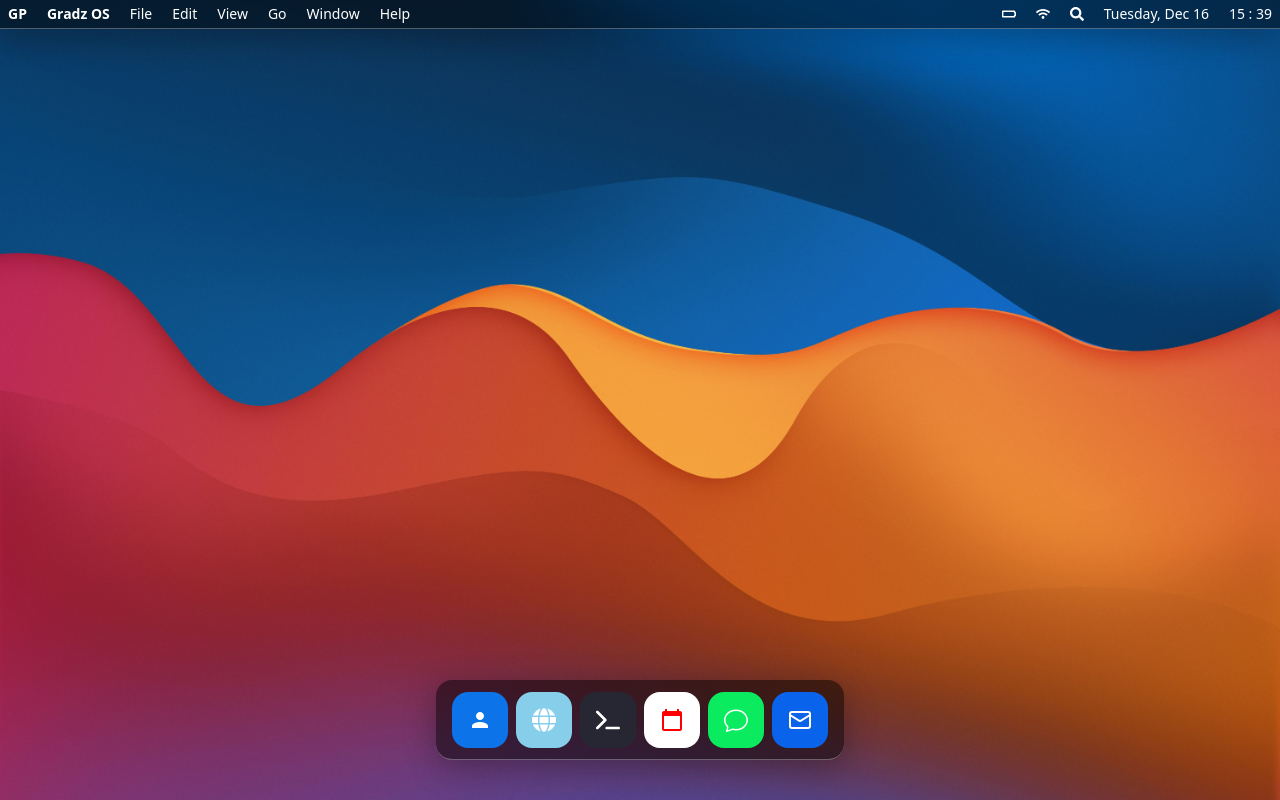
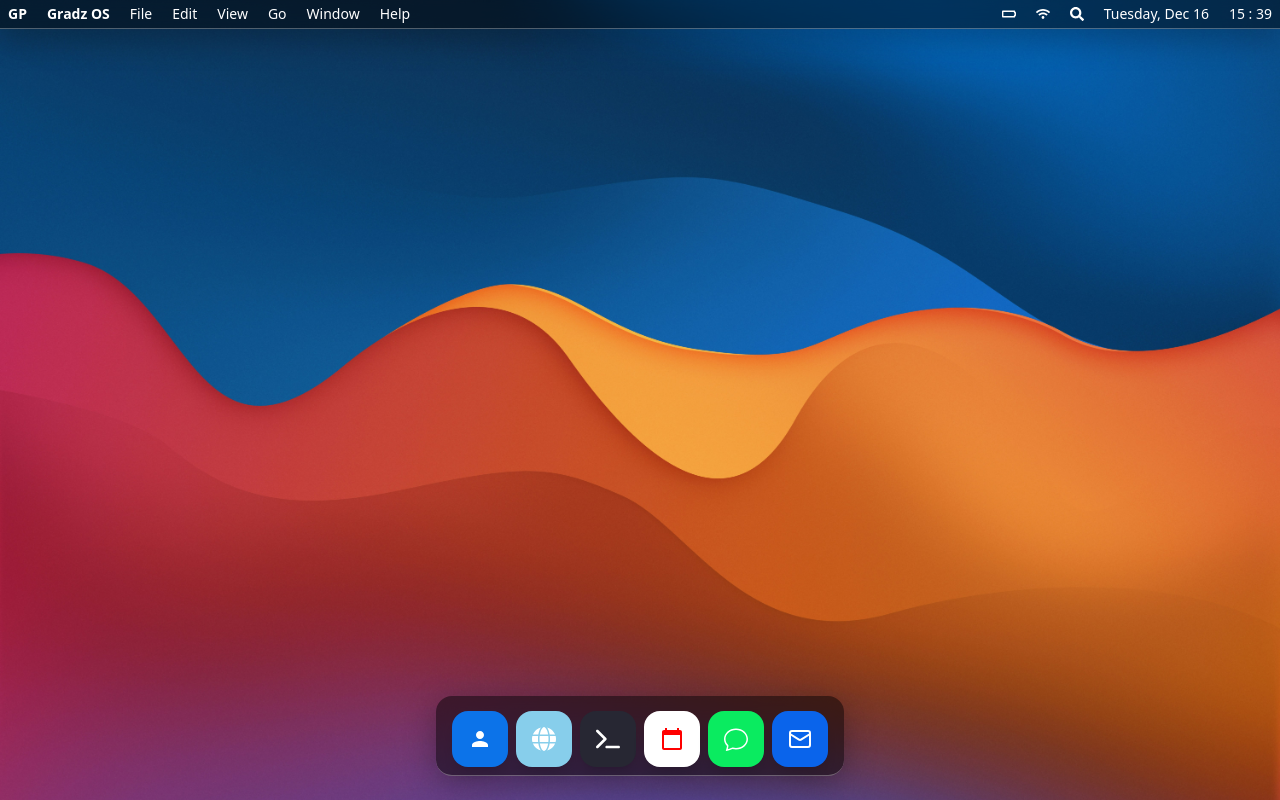
Before and after one commit to codewithgradi/portfolio-v2, a Next.js app: page / in a window 1280 px wide. Built offline with nearby package versions, Linux system fonts and the light colour scheme.

Commit message:
added final fixes

```diff
--- a/app/globals.css
+++ b/app/globals.css
@@ -1 +1,22 @@
 @import "tailwindcss";
+
+@tailwind base;
+@tailwind components;
+@tailwind utilities;
+
+/* Custom macOS Loading Bar Animation */
+@keyframes macProgress {
+  0% {
+    width: 0%;
+  }
+  50% {
+    width: 65%;
+  }
+  100% {
+    width: 100%;
+  }
+}
+
+.animate-macProgress {
+  animation: macProgress 1s ease-in-out forwards;
+}
--- a/app/layout.tsx
+++ b/app/layout.tsx
@@ -1,26 +1,65 @@
-import type { Metadata } from "next";
+"use client";
+
+import { useState, useEffect } from "react";
+import Image from "next/image";
 import { Roboto_Condensed } from "next/font/google";
+import { FaApple } from "react-icons/fa";
 import "./globals.css";
+
+// 1. Optimize background image import directly
+import bgImage from "../public/background.jpg";
 
 const roboto = Roboto_Condensed({
   variable: "--font-roboto-condensed",
   subsets: ["latin"],
 });
 
-export const metadata: Metadata = {
-  title: "Gradi Puata | Portfolio Website",
-  description: "This is my portfolio website",
-};
-
 export default function RootLayout({
   children,
 }: Readonly<{
   children: React.ReactNode;
 }>) {
+  const [loading, setLoading] = useState(true);
+
+  useEffect(() => {
+    // Hide macOS loader after 1 second
+    const timer = setTimeout(() => {
+      setLoading(false);
+    }, 1000);
+
+    return () => clearTimeout(timer);
+  }, []);
+
   return (
     <html lang="en">
-      <body className={`${roboto.variable} antialiased overflow-x-hidden`}>
-        {children}
+      <body
+        className={`${roboto.variable} antialiased overflow-x-hidden relative bg-black min-h-screen`}
+      >
+        {loading ? (
+          <div className="fixed inset-0 z-50 flex flex-col items-center justify-center bg-black text-white transition-opacity duration-500">
+            <FaApple className="text-6xl mb-8 animate-pulse text-neutral-200" />
+
+            <div className="w-48 h-1 bg-neutral-800 rounded-full overflow-hidden">
+              <div className="h-full bg-neutral-200 rounded-full animate-macProgress" />
+            </div>
+          </div>
+        ) : (
+          <>
+            <div className="fixed inset-0 -z-10 w-full h-full">
+              <Image
+                src={bgImage}
+                alt="Background"
+                fill
+                priority
+                quality={75}
+                sizes="100vw"
+                className="object-cover object-center"
+              />
+            </div>
+
+            <main className="relative z-10">{children}</main>
+          </>
+        )}
       </body>
     </html>
   );
--- a/components/About.tsx
+++ b/components/About.tsx
@@ -90,9 +90,9 @@ const About = () => {
     : "";
 
   return (
-    <section className="lg:flex justify-between w-full max-w-6xl mx-auto overflow-x-hidden bg-neutral-950 border border-neutral-800 rounded-xl">
+    <section className="lg:flex justify-between w-full max-w-6xl mx-auto overflow-x-hidden  border border-neutral-800 rounded-xl">
       {/* Sidebar / Navigation */}
-      <div className="p-4 space-y-3 bg-neutral-900 border-b lg:border-b-0 lg:border-r border-neutral-800 min-w-[200px]">
+      <div className="p-4 space-y-3 border-b lg:border-b-0 lg:border-r border-neutral-800 min-w-[200px]">
         <h1 className="text-xs text-neutral-400 font-semibold tracking-wider">
           FAVOURITES
         </h1>
--- a/components/Navbar.tsx
+++ b/components/Navbar.tsx
@@ -1,132 +1,159 @@
-'use client'
-import { useState } from 'react';
-import { FaTerminal, FaGlobe } from 'react-icons/fa6';
-// Assuming '@/config/styles.module.css' contains the necessary .glassEffect style
-import styles from '@/config/styles.module.css';
-import { LuMail } from 'react-icons/lu';
-import { BsChat } from 'react-icons/bs';
-import { MdCalendarToday, MdPerson } from 'react-icons/md';
+"use client";
+import { useState } from "react";
+import { FaTerminal, FaGlobe } from "react-icons/fa6";
+import styles from "@/config/styles.module.css";
+import { LuMail } from "react-icons/lu";
+import { BsChat } from "react-icons/bs";
+import { MdCalendarToday, MdPerson } from "react-icons/md";
 
-// Ensure these components are available in their respective paths
 import Window from "@/components/Window";
 import About from "@/components/About";
-import Contact from './Contact';
-import Chat from './Chat';
-import Experience from './Experience';
-import Skills from './Skills';
-import Projects from './Projects';
-
+import Contact from "./Contact";
+import Chat from "./Chat";
+import Experience from "./Experience";
+import Skills from "./Skills";
+import Projects from "./Projects";
 
 const Navbar = () => {
+  // ID of the window currently in focus
   const [activeWindowId, setActiveWindowId] = useState<number | null>(null);
-
-    const handleClose = () => {
-        setActiveWindowId(null);
-    };
-
-    const handleMinimize = () => {
-        setActiveWindowId(null);
-    };
-
-    const windowActions = [
-        { id: 1, color: 'red', icon: 'x', action: handleClose },
-        { id: 2, color: 'orange', icon: '-', action: handleMinimize },
-        { id: 3, color: 'green', icon: '/', action: () => {/* Maximize logic */ } },
-    ];
+  // Array of window IDs that are minimized
+  const [minimizedWindowIds, setMinimizedWindowIds] = useState<number[]>([]);
 
   const data = [
     {
       id: 1,
       icon: <MdPerson />,
-            background: '#0c73e9',
-            text: 'white',
+      background: "#0c73e9",
+      text: "white",
       title: "About Me",
       component: About,
     },
     {
       id: 2,
       icon: <FaGlobe />,
-            background: 'skyblue',
-            text: 'white',
+      background: "skyblue",
+      text: "white",
       title: "My Projects",
       component: Projects,
     },
     {
       id: 3,
       icon: <FaTerminal />,
-            background: '#272733',
-            text: 'white',
+      background: "#272733",
+      text: "white",
       title: "Skills & Terminal",
       component: Skills,
     },
     {
       id: 4,
       icon: <MdCalendarToday />,
-            background: 'white',
-            text: 'red',
+      background: "white",
+      text: "red",
       title: "Work Experience",
       component: Experience,
     },
     {
       id: 5,
       icon: <BsChat />,
-            background: '#0aeb60',
-            text: 'white',
+      background: "#0aeb60",
+      text: "white",
       title: "Chat Bot",
       component: Chat,
     },
     {
       id: 6,
       icon: <LuMail />,
-            background: '#0a64eb',
-            text: 'white',
+      background: "#0a64eb",
+      text: "white",
       title: "Contact",
       component: Contact,
     },
   ];
 
-    const ActiveComponent = data.find(d => d.id === activeWindowId);
+  // Handle clicking a dock icon
+  const handleIconClick = (id: number) => {
+    if (activeWindowId === id) {
+      // If already open and focused, minimize it
+      setMinimizedWindowIds((prev) => [...prev, id]);
+      setActiveWindowId(null);
+    } else {
+      // If minimized or closed, open/restore it
+      setMinimizedWindowIds((prev) =>
+        prev.filter((windowId) => windowId !== id),
+      );
+      setActiveWindowId(id);
+    }
+  };
+
+  // Red Button (X): Completely closes the window
+  const handleClose = (id: number) => {
+    if (activeWindowId === id) setActiveWindowId(null);
+    setMinimizedWindowIds((prev) => prev.filter((windowId) => windowId !== id));
+  };
+
+  // Orange Button (-): Minimizes the window to the dock
+  const handleMinimize = (id: number) => {
+    setMinimizedWindowIds((prev) => [...prev, id]);
+    setActiveWindowId(null);
+  };
+
+  const ActiveComponent = data.find((d) => d.id === activeWindowId);
 
   return (
     <>
-            <nav className={`${styles.glassEffect}
-                fixed bottom-10 left-0 right-0 m-auto
+      {/* macOS Dock Navbar */}
+      <nav
+        className={`${styles.glassEffect}
+                fixed bottom-6 left-0 right-0 m-auto
                 px-2 sm:px-4 space-x-1 sm:space-x-2
-                py-3 rounded-2xl items-end h-16 sm:h-20
-                w-fit flex z-50`}>
+                py-2 rounded-2xl items-end h-16 sm:h-20
+                w-fit flex z-50`}
+      >
+        {data.map((d) => {
+          const isOpen = activeWindowId === d.id;
+          const isMinimized = minimizedWindowIds.includes(d.id);
 
-                {data.map(d => (
+          return (
             <div
               key={d.id}
-                        className='text-xl text-black group mt-auto'
-                        onClick={() => setActiveWindowId(d.id)} // Set the active window ID on click
+              className="relative flex flex-col items-center group mt-auto cursor-pointer"
+              onClick={() => handleIconClick(d.id)}
             >
               <p
-                            style={{background:d.background, color:d.text}}
-                            className='font-bold rounded-2xl transition cursor-pointer
-                            duration-300 ease-in-out transform group-hover:-translate-y-1
-                            text-xl sm:text-2xl
+                style={{ background: d.background, color: d.text }}
+                className="font-bold rounded-2xl transition duration-300 ease-in-out transform group-hover:-translate-y-2
+                                text-xl sm:text-2xl p-3 sm:p-4 hover:scale-110 shadow-lg"
+              >
+                {d.icon}
+              </p>
 
-                            p-3 sm:p-4 hover:scale-110' // Added small scale for better bounce effect
-                        >
-                            { d.icon}
-                        </p>
+              {/* macOS-style Dot Indicator */}
+              {(isOpen || isMinimized) && (
+                <span
+                  className={`w-1.5 h-1.5 rounded-full absolute -bottom-2 transition-all ${
+                    isOpen ? "bg-white scale-125" : "bg-white/40"
+                  }`}
+                />
+              )}
             </div>
-                ))}
+          );
+        })}
       </nav>
 
+      {/* Window Component */}
       {ActiveComponent && (
         <Window
-                    children={<ActiveComponent.component />}
           title={ActiveComponent.title}
-                    key={activeWindowId}
-                    actionData={windowActions}
-                    onClose={handleClose}
-                    onMinimized={handleMinimize}
-                />
+          key={ActiveComponent.id}
+          onClose={() => handleClose(ActiveComponent.id)}
+          onMinimized={() => handleMinimize(ActiveComponent.id)}
+        >
+          <ActiveComponent.component />
+        </Window>
       )}
     </>
   );
-}
+};
 
 export default Navbar;
--- a/components/Projects.tsx
+++ b/components/Projects.tsx
@@ -52,7 +52,7 @@ const Projects = () => {
   return (
     <div className="text-white w-full max-w-4xl mx-auto font-sans">
       {/* Search Header Bar */}
-      <div className="flex bg-neutral-800 p-3 justify-between rounded-t-xl border-b border-neutral-700">
+      <div className="flex  p-3 justify-between rounded-t-xl border-b border-neutral-700">
         <div className="bg-neutral-900 rounded-lg px-4 py-1.5 w-full border border-neutral-700/50">
           <div className="flex items-center justify-center space-x-3 text-sm text-neutral-400">
             <LuSearch className="w-4 h-4 text-neutral-500" />
@@ -64,7 +64,7 @@ const Projects = () => {
       </div>
 
       {/* Main Container */}
-      <div className="p-6 bg-neutral-900/90 rounded-b-xl border border-neutral-800">
+      <div className="p-6  rounded-b-xl border border-neutral-800">
         <h1 className="opacity-70 font-bold text-xs tracking-wider text-neutral-300 mb-6">
           FEATURED PROJECTS
         </h1>
```
Also changed, not shown: components/Chat.tsx (+7 -3 lines), components/Window.tsx (+10 -17 lines). Lines whose indentation alone changed are shown as unchanged.
